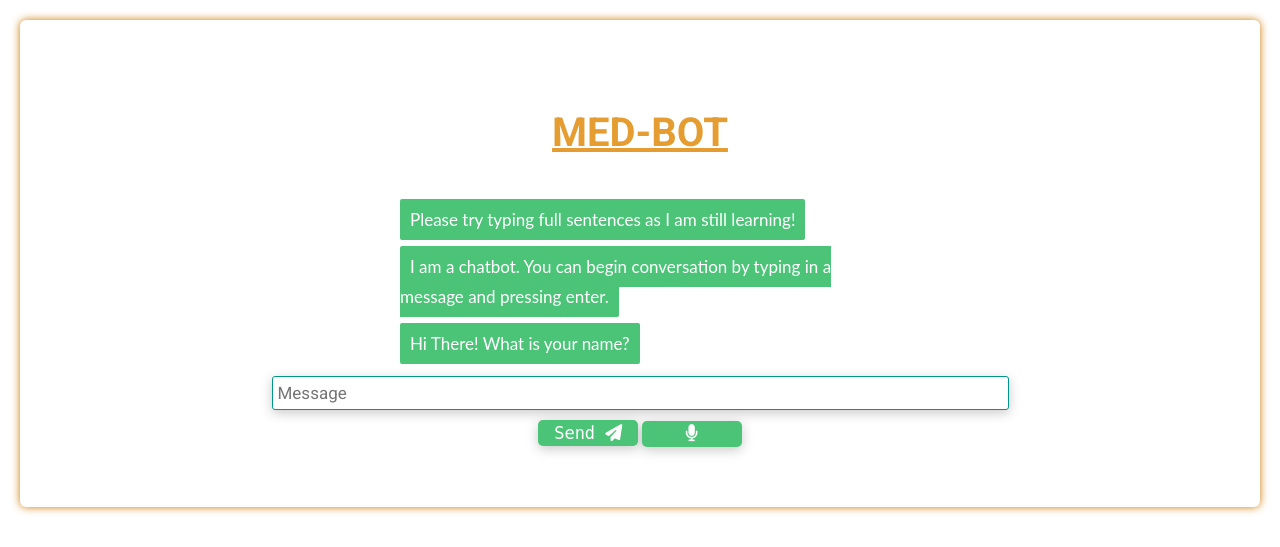
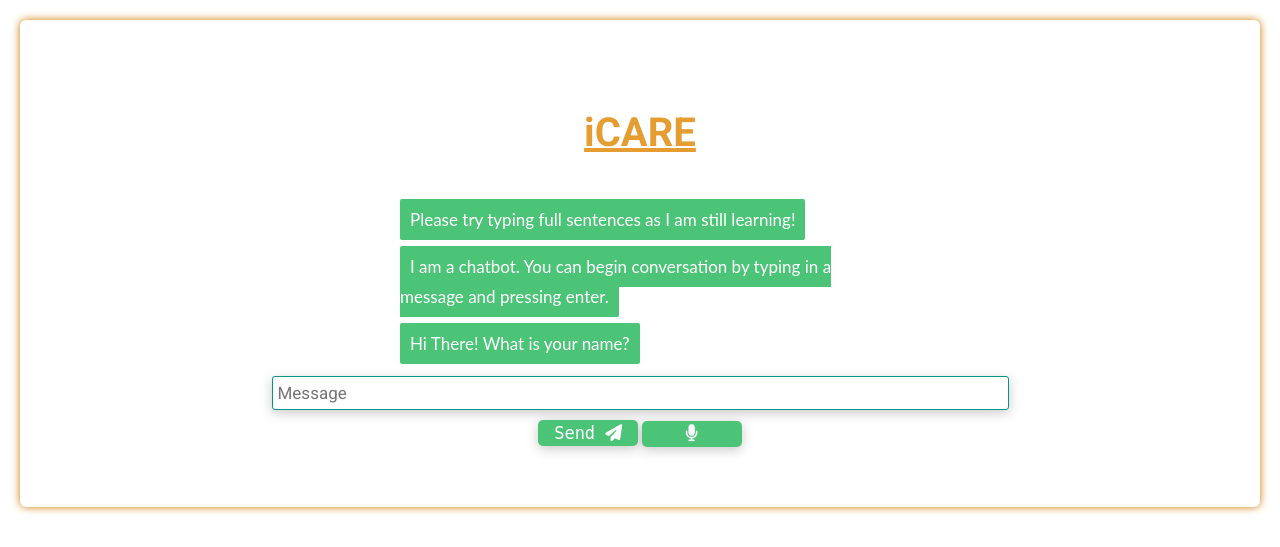
Before and after one commit to Neeraj-Palliyali/Chat_Bot, a Flask app: page / in a window 1280 px wide. Shown: the top 547 px of the page. Run offline with Flask 2, Linux system fonts and the light colour scheme; parts of the project's set-up code (start-up, migrations or seed data) failed here and were passed over; some libraries are stand-ins or nearby versions.

Commit message:
Name Change

```diff
--- a/templates/index.html
+++ b/templates/index.html
@@ -13,7 +13,7 @@
       <div id="chatbox">
 
         <br>
-        <h1>MED-BOT</h1>
+        <h1>iCARE</h1>
         <br><br>
         <p class="botText"><span>Please try typing full sentences as I am still learning!</span></p>
         <p class="botText"><span>I am a chatbot. You can begin conversation by typing in a message and pressing enter.</span></p>
```
